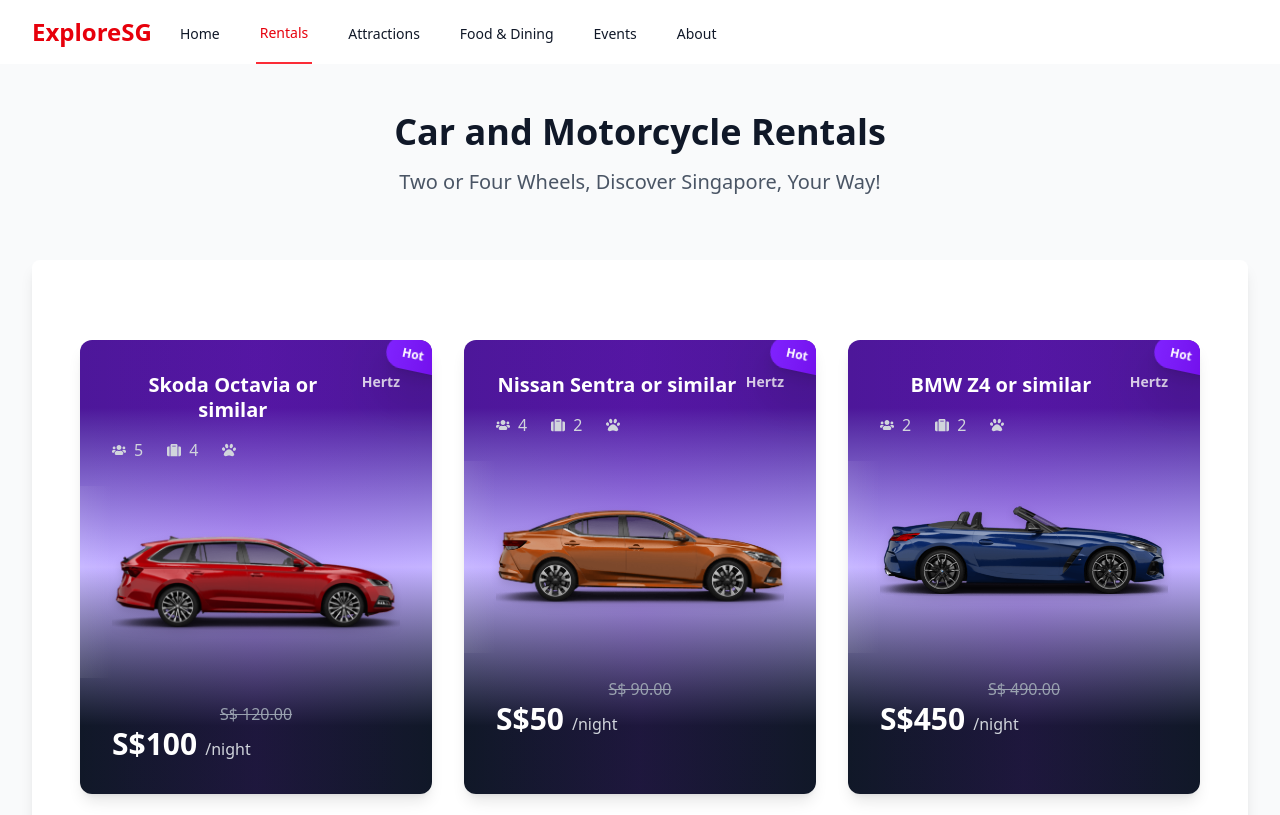
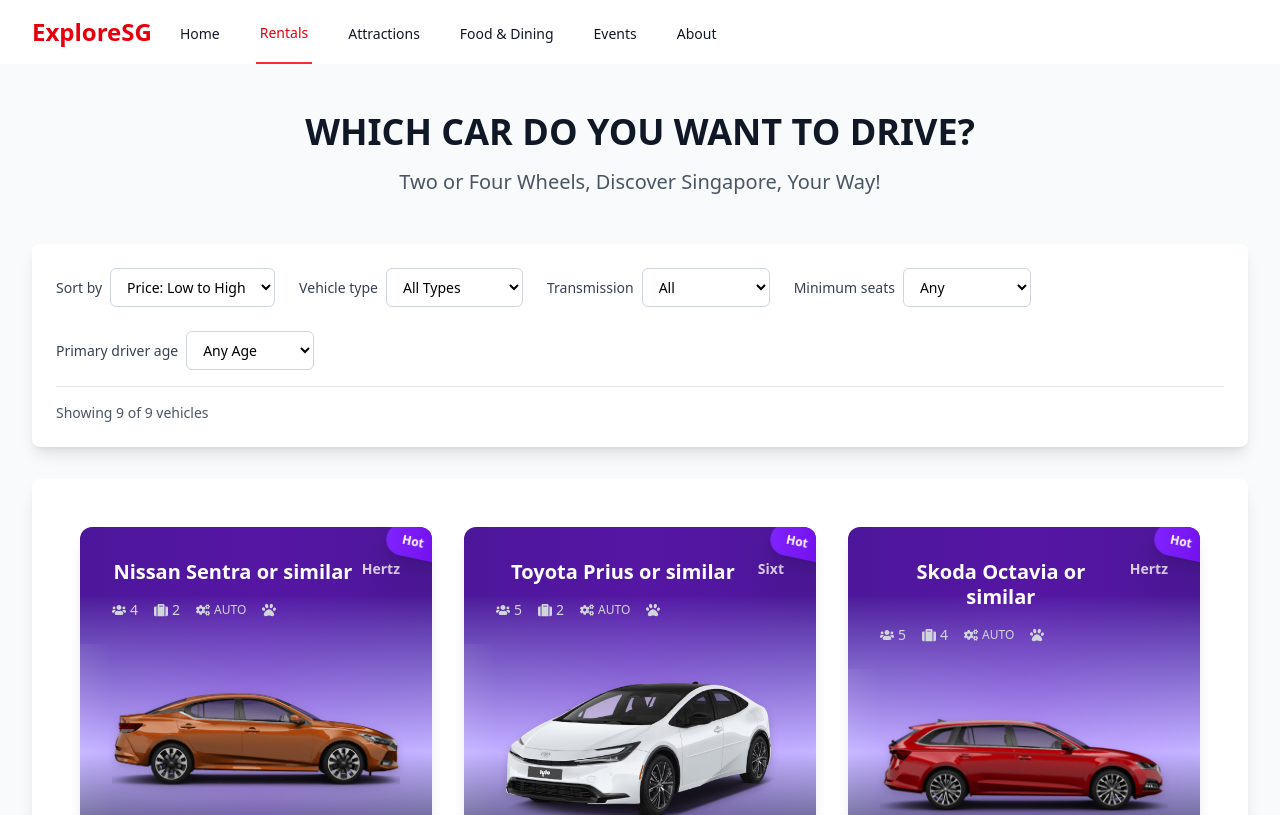
Before and after one commit to XploreSG/exploresg-frontend-service, a React (Vite) app: page /rentals in a window 1280 px wide. Shown: the top 815 px of the page. Built offline with nearby package versions, Linux system fonts and the light colour scheme.

Commit message:
EXPLORE-3: Fleet List
Optimising layout

```diff
--- a/src/components/Rentals/RentalCard.tsx
+++ b/src/components/Rentals/RentalCard.tsx
@@ -1,11 +1,12 @@
 import React from "react";
-import { FaUsers, FaSuitcase, FaPaw } from "react-icons/fa";
+import { FaUsers, FaSuitcase, FaPaw, FaCogs } from "react-icons/fa";
 import { useNavigate } from "react-router-dom";
 
 interface RentalCardProps {
   model: string;
   seats: number;
   luggage: number;
+  transmission: "automatic" | "manual";
   price: number;
   originalPrice?: number;
   promoText?: string;
@@ -19,6 +20,7 @@ const RentalCard: React.FC<RentalCardProps> = ({
   model,
   seats,
   luggage,
+  transmission,
   price,
   originalPrice,
   promoText,
@@ -36,6 +38,7 @@ const RentalCard: React.FC<RentalCardProps> = ({
           model,
           seats,
           luggage,
+          transmission,
           price,
           originalPrice,
           promoText,
@@ -59,14 +62,10 @@ const RentalCard: React.FC<RentalCardProps> = ({
 
       {/* Content */}
       <div className="relative z-10 p-8">
-        {/* FREE Badge */}
+        {/* Promo Badge */}
         {promoText && (
           <div className="absolute top-0 -right-5 rotate-12 rounded-2xl bg-gradient-to-r from-violet-600 to-violet-700 px-4 py-2 text-xs font-bold text-white shadow-lg drop-shadow-2xl transition-all duration-300 group-hover:rotate-0 group-hover:from-red-600 group-hover:to-red-700">
-            <div className="mr-3 text-center">
-              {promoText}
-              {/* <div className="text-xs">FREE</div>
-              <div className="text-[10px] leading-tight">Malaysia Entry</div> */}
-            </div>
+            <div className="mr-3 text-center">{promoText}</div>
           </div>
         )}
 
@@ -81,21 +80,34 @@ const RentalCard: React.FC<RentalCardProps> = ({
             </span>
           </div>
 
-          {/* Icons */}
-          <div className="mt-4 flex items-center gap-6 text-gray-300 group-hover:text-white">
-            <div className="flex items-center gap-2 transition-transform group-hover:scale-110">
+          {/* Icons Row */}
+          <div className="mt-4 flex items-center gap-4 text-gray-300 group-hover:text-white">
+            {/* Seats */}
+            <div className="flex items-center gap-1 transition-transform group-hover:scale-110">
               <FaUsers className="text-sm" />
-              <span className="text-base font-medium">{seats}</span>
+              <span className="text-sm font-medium">{seats}</span>
             </div>
-            <div className="flex items-center gap-2 transition-transform group-hover:scale-110">
+
+            {/* Luggage */}
+            <div className="flex items-center gap-1 transition-transform group-hover:scale-110">
               <FaSuitcase className="text-sm" />
-              <span className="text-base font-medium">{luggage}</span>
+              <span className="text-sm font-medium">{luggage}</span>
             </div>
+
+            {/* Transmission */}
+            <div className="flex items-center gap-1 transition-transform group-hover:scale-110">
+              <FaCogs className="text-sm" />
+              <span className="text-xs font-medium uppercase">
+                {transmission === "automatic" ? "Auto" : "Manual"}
+              </span>
+            </div>
+
+            {/* Pet Friendly */}
             <FaPaw className="text-sm transition-transform group-hover:scale-110" />
           </div>
         </div>
 
-        {/* Car Image - Larger */}
+        {/* Car Image */}
         <div className="relative mb-6">
           <img
             src={imageUrl}
--- a/src/data/rentalCars.ts
+++ b/src/data/rentalCars.ts
@@ -3,6 +3,7 @@ export interface RentalCarData {
   model: string;
   seats: number;
   luggage: number;
+  transmission: "automatic" | "manual"; // Add transmission field
   originalPrice?: number;
   price: number;
   promoText?: string;
@@ -18,6 +19,7 @@ export const RENTAL_CARS: RentalCarData[] = [
     model: "Skoda Octavia or similar",
     seats: 5,
     luggage: 4,
+    transmission: "automatic",
     originalPrice: 120,
     price: 100,
     promoText: "Hot",
@@ -31,6 +33,7 @@ export const RENTAL_CARS: RentalCarData[] = [
     model: "Nissan Sentra or similar",
     seats: 4,
     luggage: 2,
+    transmission: "automatic",
     originalPrice: 90,
     price: 50,
     promoText: "Hot",
@@ -44,6 +47,7 @@ export const RENTAL_CARS: RentalCarData[] = [
     model: "BMW Z4 or similar",
     seats: 2,
     luggage: 2,
+    transmission: "automatic",
     originalPrice: 490,
     price: 450,
     promoText: "Hot",
@@ -57,6 +61,7 @@ export const RENTAL_CARS: RentalCarData[] = [
     model: "BMW M440i or similar",
     seats: 4,
     luggage: 2,
+    transmission: "automatic",
     originalPrice: 490,
     price: 450,
     promoText: "Hot",
@@ -70,6 +75,7 @@ export const RENTAL_CARS: RentalCarData[] = [
     model: "Porsche 911 Carrera or similar",
     seats: 2,
     luggage: 2,
+    transmission: "manual", // Some sports cars have manual
     originalPrice: 490,
     price: 450,
     promoText: "Hot",
@@ -83,10 +89,10 @@ export const RENTAL_CARS: RentalCarData[] = [
     model: "AMG SL63 or similar",
     seats: 2,
     luggage: 2,
+    transmission: "automatic",
     originalPrice: 490,
     price: 450,
     promoText: "Hot",
-    // promoText: "Hot",
     imageUrl: "/assets/merc-sl63.png",
     operator: "Hertz",
     operatorStyling: "text-yellow-400",
@@ -97,6 +103,7 @@ export const RENTAL_CARS: RentalCarData[] = [
     model: "Toyota Alphard or similar",
     seats: 7,
     luggage: 2,
+    transmission: "automatic",
     originalPrice: 290,
     price: 250,
     promoText: "Hot",
@@ -110,6 +117,7 @@ export const RENTAL_CARS: RentalCarData[] = [
     model: "Toyota Alphard or similar",
     seats: 7,
     luggage: 2,
+    transmission: "automatic",
     originalPrice: 290,
     price: 250,
     promoText: "Hot",
@@ -123,6 +131,7 @@ export const RENTAL_CARS: RentalCarData[] = [
     model: "Toyota Prius or similar",
     seats: 5,
     luggage: 2,
+    transmission: "automatic",
     originalPrice: 100,
     price: 95,
     promoText: "Hot",
@@ -139,6 +148,9 @@ export const getCarsByCategory = (category: string): RentalCarData[] =>
 
 export const getCarsByOperator = (operator: string): RentalCarData[] =>
   RENTAL_CARS.filter((car) => car.operator === operator);
+
+export const getCarsByTransmission = (transmission: string): RentalCarData[] =>
+  RENTAL_CARS.filter((car) => car.transmission === transmission);
 
 export const getCarsUnderPrice = (maxPrice: number): RentalCarData[] =>
   RENTAL_CARS.filter((car) => car.price <= maxPrice);
@@ -165,3 +177,8 @@ export const OPERATORS = {
   HERTZ: "Hertz",
   SIXT: "Sixt",
 } as const;
+
+export const TRANSMISSIONS = {
+  AUTOMATIC: "automatic",
+  MANUAL: "manual",
+} as const;
--- a/src/pages/FleetPage.tsx
+++ b/src/pages/FleetPage.tsx
@@ -1,32 +1,197 @@
-import React from "react";
+import React, { useState, useMemo } from "react";
 import RentalCard from "../components/Rentals/RentalCard";
-import { RENTAL_CARS } from "../data/rentalCars";
+import { RENTAL_CARS, CAR_CATEGORIES, OPERATORS } from "../data/rentalCars";
 
 const FleetPage: React.FC = () => {
+  // Filter states
+  const [sortBy, setSortBy] = useState<string>("price-low");
+  const [vehicleType, setVehicleType] = useState<string>("all");
+  const [transmission, setTransmission] = useState<string>("all");
+  const [minSeats, setMinSeats] = useState<string>("all");
+  const [driverAge, setDriverAge] = useState<string>("all");
+
+  // Get unique values from our data for dynamic filters
+  const uniqueCategories = useMemo(() => {
+    const categories = [...new Set(RENTAL_CARS.map((car) => car.category))];
+    return categories.sort();
+  }, []);
+
+  const uniqueSeats = useMemo(() => {
+    const seats = [...new Set(RENTAL_CARS.map((car) => car.seats))];
+    return seats.sort((a, b) => a - b);
+  }, []);
+
+  // Filter and sort the cars
+  const filteredCars = useMemo(() => {
+    let filtered = [...RENTAL_CARS];
+
+    // Filter by vehicle type/category
+    if (vehicleType !== "all") {
+      filtered = filtered.filter((car) => car.category === vehicleType);
+    }
+
+    // Filter by minimum seats
+    if (minSeats !== "all") {
+      filtered = filtered.filter((car) => car.seats >= parseInt(minSeats));
+    }
+
+    // Filter by transmission
+    if (transmission !== "all") {
+      filtered = filtered.filter((car) => car.transmission === transmission);
+    }
+
+    // Sort cars
+    switch (sortBy) {
+      case "price-low":
+        filtered.sort((a, b) => a.price - b.price);
+        break;
+      case "price-high":
+        filtered.sort((a, b) => b.price - a.price);
+        break;
+      case "seats-high":
+        filtered.sort((a, b) => b.seats - a.seats);
+        break;
+      case "seats-low":
+        filtered.sort((a, b) => a.seats - b.seats);
+        break;
+      default:
+        break;
+    }
+
+    return filtered;
+  }, [sortBy, vehicleType, minSeats, transmission]);
+
   return (
     <div className="min-h-screen bg-gray-50 py-12">
       <div className="max-w-8xl mx-auto px-4 sm:px-6 lg:px-8">
         {/* Header Section */}
-        <div className="text-center">
-          <h1 className="text-4xl font-bold text-gray-900">
-            Car and Motorcycle Rentals
+        <div className="mb-12 text-center">
+          <h1 className="mb-4 text-4xl font-bold text-gray-900">
+            WHICH CAR DO YOU WANT TO DRIVE?
           </h1>
-          <p className="mt-4 text-xl text-gray-600">
+          <p className="text-xl text-gray-600">
             Two or Four Wheels, Discover Singapore, Your Way!
           </p>
         </div>
 
-        {/* Rental Cars Grid - Auto-fit grid that respects card minimum width */}
-        <div className="mt-16 rounded-lg bg-white p-12 shadow-lg">
+        {/* Filter Section */}
+        <div className="mb-8 rounded-lg bg-white p-6 shadow-lg">
+          <div className="flex flex-wrap items-center gap-4 sm:gap-6">
+            {/* Sort By */}
+            <div className="flex items-center gap-2">
+              <label className="text-sm font-medium whitespace-nowrap text-gray-700">
+                Sort by
+              </label>
+              <select
+                value={sortBy}
+                onChange={(e) => setSortBy(e.target.value)}
+                className="min-w-32 rounded-md border border-gray-300 bg-white px-3 py-2 text-sm focus:border-blue-500 focus:ring-2 focus:ring-blue-500"
+              >
+                <option value="price-low">Price: Low to High</option>
+                <option value="price-high">Price: High to Low</option>
+                <option value="seats-high">Most Seats</option>
+                <option value="seats-low">Least Seats</option>
+              </select>
+            </div>
+
+            {/* Vehicle Type */}
+            <div className="flex items-center gap-2">
+              <label className="text-sm font-medium whitespace-nowrap text-gray-700">
+                Vehicle type
+              </label>
+              <select
+                value={vehicleType}
+                onChange={(e) => setVehicleType(e.target.value)}
+                className="min-w-32 rounded-md border border-gray-300 bg-white px-3 py-2 text-sm focus:border-blue-500 focus:ring-2 focus:ring-blue-500"
+              >
+                <option value="all">All Types</option>
+                {uniqueCategories.map((category) => (
+                  <option key={category} value={category}>
+                    {category
+                      .split("-")
+                      .map(
+                        (word) => word.charAt(0).toUpperCase() + word.slice(1),
+                      )
+                      .join(" ")}
+                  </option>
+                ))}
+              </select>
+            </div>
+
+            {/* Transmission */}
+            <div className="flex items-center gap-2">
+              <label className="text-sm font-medium whitespace-nowrap text-gray-700">
+                Transmission
+              </label>
+              <select
+                value={transmission}
+                onChange={(e) => setTransmission(e.target.value)}
+                className="min-w-32 rounded-md border border-gray-300 bg-white px-3 py-2 text-sm focus:border-blue-500 focus:ring-2 focus:ring-blue-500"
+              >
+                <option value="all">All</option>
+                <option value="automatic">Automatic</option>
+                <option value="manual">Manual</option>
+              </select>
+            </div>
+
+            {/* Minimum Seats */}
+            <div className="flex items-center gap-2">
+              <label className="text-sm font-medium whitespace-nowrap text-gray-700">
+                Minimum seats
+              </label>
+              <select
+                value={minSeats}
+                onChange={(e) => setMinSeats(e.target.value)}
+                className="min-w-32 rounded-md border border-gray-300 bg-white px-3 py-2 text-sm focus:border-blue-500 focus:ring-2 focus:ring-blue-500"
+              >
+                <option value="all">Any</option>
+                {uniqueSeats.map((seats) => (
+                  <option key={seats} value={seats.toString()}>
+                    {seats}+ seats
+                  </option>
+                ))}
+              </select>
+            </div>
+
+            {/* Driver Age */}
+            <div className="flex items-center gap-2">
+              <label className="text-sm font-medium whitespace-nowrap text-gray-700">
+                Primary driver age
+              </label>
+              <select
+                value={driverAge}
+                onChange={(e) => setDriverAge(e.target.value)}
+                className="min-w-32 rounded-md border border-gray-300 bg-white px-3 py-2 text-sm focus:border-blue-500 focus:ring-2 focus:ring-blue-500"
+              >
+                <option value="all">Any Age</option>
+                <option value="21-25">21-25</option>
+                <option value="26-30">26-30</option>
+                <option value="31+">31+</option>
+              </select>
+            </div>
+          </div>
+
+          {/* Results Count */}
+          <div className="mt-4 border-t border-gray-200 pt-4">
+            <p className="text-sm text-gray-600">
+              Showing {filteredCars.length} of {RENTAL_CARS.length} vehicles
+            </p>
+          </div>
+        </div>
+
+        {/* Rental Cars Grid */}
+        <div className="rounded-lg bg-white p-12 shadow-lg">
           <div className="text-center">
-            <div className="mt-8 grid grid-cols-[repeat(auto-fit,minmax(320px,1fr))] justify-items-center gap-8">
-              {RENTAL_CARS.map((car) => (
+            {filteredCars.length > 0 ? (
+              <div className="grid grid-cols-[repeat(auto-fit,minmax(320px,1fr))] justify-items-center gap-8">
+                {filteredCars.map((car) => (
                   <RentalCard
                     key={car.id}
                     carId={car.id}
                     model={car.model}
                     seats={car.seats}
                     luggage={car.luggage}
+                    transmission={car.transmission}
                     originalPrice={car.originalPrice}
                     price={car.price}
                     promoText={car.promoText}
@@ -36,8 +201,34 @@ const FleetPage: React.FC = () => {
                   />
                 ))}
               </div>
+            ) : (
+              <div className="py-16">
+                <div className="mx-auto mb-6 flex h-24 w-24 items-center justify-center rounded-full bg-gray-100">
+                  <span className="text-4xl">🔍</span>
+                </div>
+                <h2 className="mb-4 text-2xl font-semibold text-gray-900">
+                  No vehicles match your filters
+                </h2>
+                <p className="mb-6 text-gray-600">
+                  Try adjusting your search criteria to see more options.
+                </p>
+                <button
+                  onClick={() => {
+                    setSortBy("price-low");
+                    setVehicleType("all");
+                    setTransmission("all");
+                    setMinSeats("all");
+                    setDriverAge("all");
+                  }}
+                  className="rounded-lg bg-blue-600 px-6 py-2 text-white transition-colors hover:bg-blue-700"
+                >
+                  Clear All Filters
+                </button>
+              </div>
+            )}
 
-            {/* Coming Soon Section */}
+            {/* Coming Soon Section - Only show if we have results */}
+            {filteredCars.length > 0 && (
               <div className="mt-16">
                 <div className="mx-auto flex h-24 w-24 items-center justify-center rounded-full bg-gray-100">
                   <span className="text-4xl">🚗</span>
@@ -46,10 +237,11 @@ const FleetPage: React.FC = () => {
                   More Vehicles Coming Soon
                 </h2>
                 <p className="mt-4 text-gray-600">
-                We're working hard to bring you more rental options. Stay tuned
-                for motorcycles, luxury cars, and more!
+                  We're working hard to bring you more rental options. Stay
+                  tuned for motorcycles, luxury cars, and more!
                 </p>
               </div>
+            )}
           </div>
         </div>
       </div>
```
Lines whose indentation alone changed are shown as unchanged.
